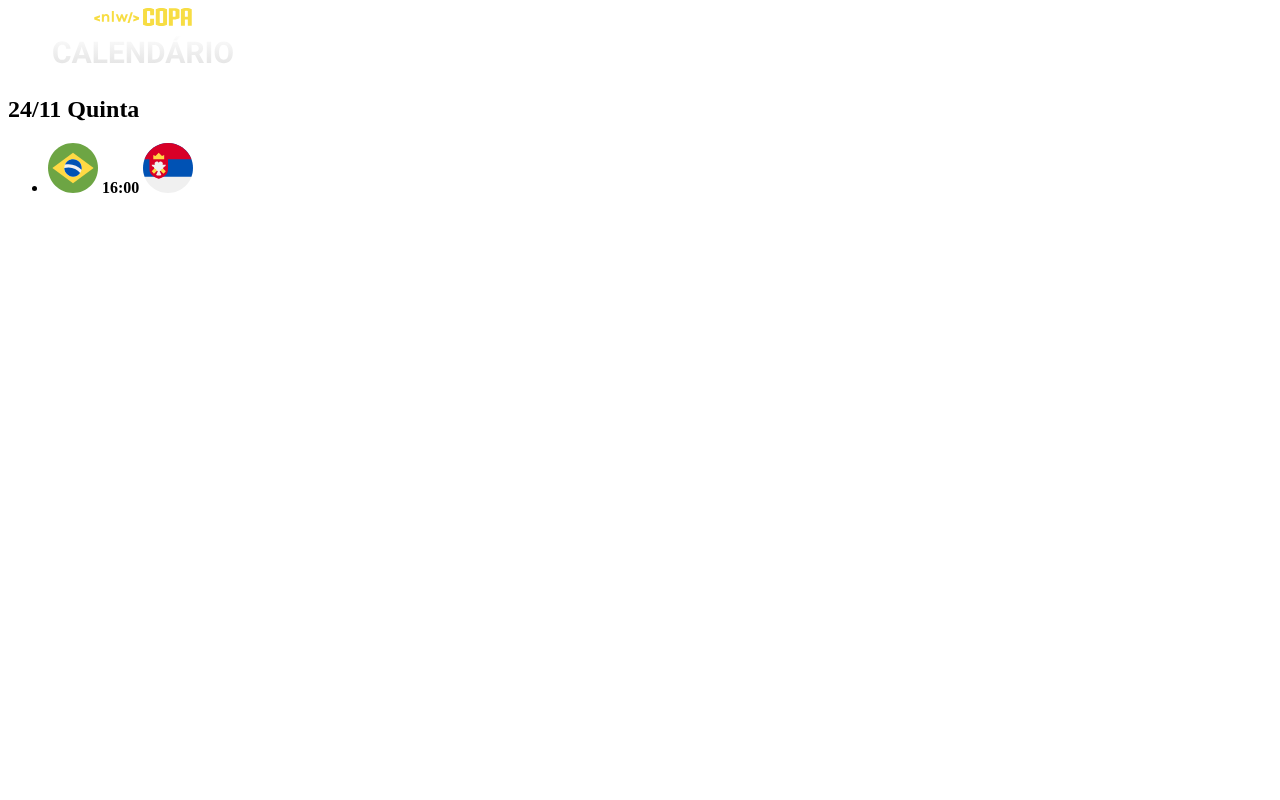
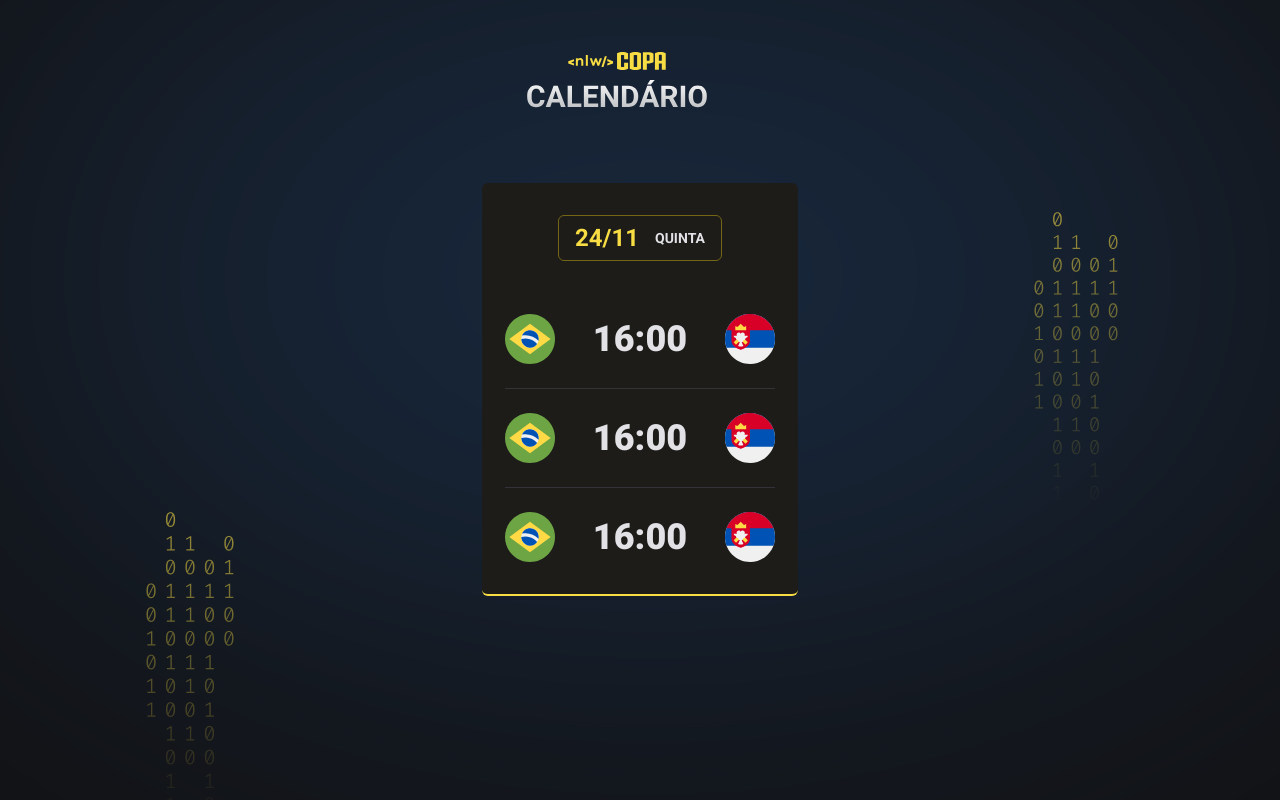
Before and after one commit to Adrianoasz/NLW-Copa_TrilhaExplorer_RocketSeat, a plain HTML site: page index.html in a window 1280 px wide. Drawn offline with Linux system fonts and the light colour scheme.

Commit message:
commit aula02 CSS finalizada

```diff
--- a/index.html
+++ b/index.html
@@ -5,19 +5,28 @@
   <meta charset="UTF-8">
   <meta http-equiv="X-UA-Compatible" content="IE=edge">
   <meta name="viewport" content="width=device-width, initial-scale=1.0">
-  <title></title>
+  <title>Calendário de Jogos - NLW Copa</title>
+  <link rel="stylesheet" href="./style.css">
+  <link rel="preconnect" href="https://fonts.googleapis.com">
+  <link rel="preconnect" href="https://fonts.gstatic.com" crossorigin>
+  <link href="https://fonts.googleapis.com/css2?family=Roboto:wght@700;900&display=swap" rel="stylesheet">
 </head>
 
 <body>
-  <div class="app">
+  <div id="app">
     <header>
       <img src="./assets/logo.svg" alt="Logo da NLW">
     </header>
+
     <main id="cards">
-      <div class="card"></div>
+      <div class="card">
         <h2>24/11 <span>Quinta</span></h2>
-
         <ul>
+          <li>
+            <img src="./assets/icon-brazil.svg" alt="Bandeira do Brasil">
+            <strong>16:00</strong>
+            <img src="./assets/icon-serbia.svg" alt="Bandeira da Sérvia">
+          </li>
 
           <li>
             <img src="./assets/icon-brazil.svg" alt="Bandeira do Brasil">
@@ -25,8 +34,13 @@
             <img src="./assets/icon-serbia.svg" alt="Bandeira da Sérvia">
           </li>
 
+          <li>
+            <img src="./assets/icon-brazil.svg" alt="Bandeira do Brasil">
+            <strong>16:00</strong>
+            <img src="./assets/icon-serbia.svg" alt="Bandeira da Sérvia">
+          </li>
         </ul>
-      <a href=""></a>
+      </div>
     </main>
   </div>
 </body>
--- /dev/null
+++ b/style.css
@@ -0,0 +1,88 @@
+* {
+  margin: 0;
+  padding: 0;
+  box-sizing: border-box;
+}
+
+ul {
+  list-style: none;
+}
+
+body {
+  background-color: #121214;
+  background-image: url(./assets/bg.svg);
+  background-position-x: center;
+  background-position-y: 55.6%;
+}
+
+body * {
+  font-family: 'Roboto', sans-serif;
+}
+
+#app {
+  width: fit-content;
+  margin: 52px auto;
+}
+
+header {
+  margin-bottom: 63px;
+}
+
+.card {
+  padding: 32px 23px;
+  text-align: center;
+
+  background: #1d1c19;
+  border-bottom: 2px solid #f7dd43;
+  border-radius: 6px;
+}
+
+.card h2 {
+  display: flex;
+  gap: 16px;
+  justify-content: center;
+  align-items: center;
+
+  padding: 8px 16px;
+  border: 1px solid #746615;
+  border-radius: 6px;
+
+  width: fit-content;
+  margin-inline: auto;
+  margin-bottom: 53px;
+
+  color: #f7dd43;
+}
+
+.card h2 span {
+  color: #e1e1e6;
+  font-size: 14px;
+  text-transform: uppercase;
+}
+
+.card ul {
+  display: flex;
+  flex-direction: column;
+  gap: 24px;
+
+  width: 270px;
+}
+
+.card ul li {
+  display: flex;
+  align-items: center;
+  justify-content: space-between;
+}
+
+.card ul li + li {
+  padding-top: 24px;
+  border-top: 1px solid #323238;
+}
+
+.card ul li strong {
+  font-weight: 900;
+  font-size: 36px;
+  line-height: 125%;
+
+  color: #e1e1e6;
+}
```
Also changed, not shown: assets/bg.svg (added). Lines whose indentation alone changed are shown as unchanged.
